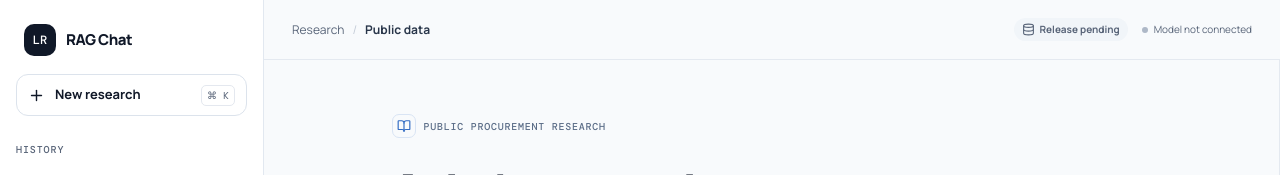
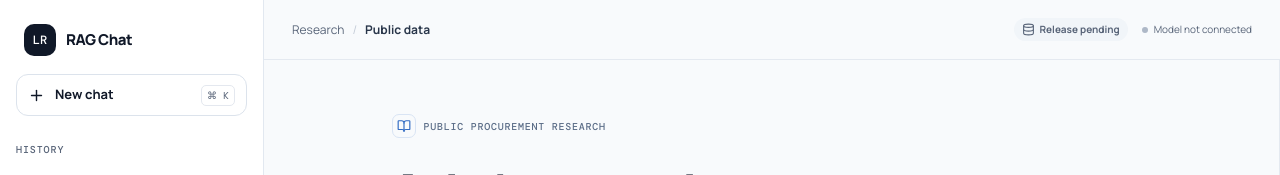
Before and after one commit to LucasRangelSSouza/rag-chat, a Next.js app: page / in a window 1280 px wide. Shown: the top 175 px of the page. Built offline with nearby package versions, Linux system fonts and the light colour scheme.

Commit message:
Sidebar button reads New chat

```diff
--- a/components/chat-workspace.tsx
+++ b/components/chat-workspace.tsx
@@ -337,7 +337,7 @@ export function ChatWorkspace() {
           <button className="icon-button sidebar__close" onClick={() => setSidebarOpen(false)} aria-label="Close navigation"><X size={18} /></button>
           <button className="new-research" onClick={startNewConversation}>
             <Plus size={17} aria-hidden />
-            <span>New research</span>
+            <span>New chat</span>
             <span className="new-research__shortcut">⌘ K</span>
           </button>
           <p className="nav-label">HISTORY</p>
```
Also changed, not shown: 1 other file (tests, documents, lock files or other folders).
